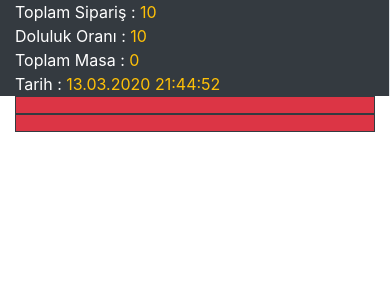
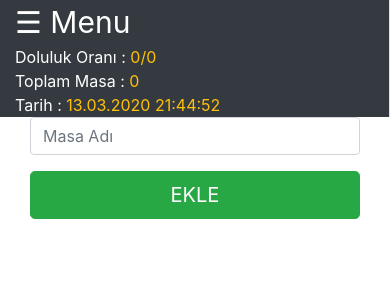
Before and after one commit to intrapol/balikoto, a PHP site: page /masaeklesil.php in a window 390 px wide. Shown: the top 300 px of the page. Run offline with PHP 8.4, Linux system fonts and the light colour scheme; data that the repository does not hold is empty.

Commit message:
masa ekle sil eklendi yeni gizli  menü eklendi

```diff
--- /dev/null
+++ b/fonksiyon/kaynak.php
@@ -0,0 +1,2 @@
+<script src="dosya/jqu.js"></script>
+    <link rel="stylesheet" href="dosya/boost.css">
--- /dev/null
+++ b/fonksiyon/menu.php
@@ -0,0 +1,81 @@
+<html>
+<?php include 'kaynak.php' ?>
+<head>
+<meta name="viewport" content="width=device-width, initial-scale=1">
+<style>
+.sidenav {
+  height: 100%;
+  width: 0; /*Genişliği javascriptle değiştir*/
+  position: fixed;
+  z-index: 1;
+  top: 0;
+  left: 0;
+  background-color: #111;
+  overflow-x: hidden; /*Yatay kaydırmayı devre dışı bırak */
+  transition: 0.5s;/* Sidenav'da kaymaya 0,5 saniye geçiş efekti */
+  padding-top: 60px; /*İçeriği üstten 60 piksel yerleştirin */
+}
+
+.sidenav a {
+  padding: 8px 8px 8px 32px;
+  text-decoration: none;
+  font-size: 25px;
+  color: #818181;
+  display: block;
+  transition: 0.3s;
+}
+/*Menüler üzerine gelince  renklerini değiştirin */
+
+.sidenav a:hover {
+  color: #f1f1f1;
+}
+/*Kapat düğmesini konumlandırın ve stillendirin (sağ üst köşe) */
+
+.sidenav .closebtn {
+  position: absolute;
+  top: 0;
+  right: 25px;
+  font-size: 36px;
+  margin-left: 50px;
+}
+/* Yüksekliğin 450 pikselden az olduğu daha küçük ekranlarda,
+sidenav stilini değiştirin
+(daha az dolgu ve daha küçük bir yazı tipi boyutu) */
+
+@media screen and (max-height: 450px) {
+  .sidenav {padding-top: 15px;}
+  .sidenav a {font-size: 18px;}
+}
+</style>
+</head>
+<body>
+
+<div id="YanMenu" class="sidenav">
+  <a href="javascript:void(0)" class="closebtn" onclick="closeNav()">
+
+  &times;</a>
+
+  <a href="masalar.php">Masalar</a>
+  <a href="masaeklesil.php">Masa sil/ekle</a>
+  <a href="#">HTML</a>
+  </div>
+
+
+<span style="font-size:30px;cursor:pointer"  onclick="openNav()">
+&#9776; Menu
+</span>
+
+<!-- javascript ile menuyu açma kapatma -->
+
+<script>
+function openNav() {
+  document.getElementById("YanMenu").style.width = "250px";
+}
+
+function closeNav() {
+  document.getElementById("YanMenu").style.width = "0";
+}
+</script>
+
+</body>
+</html>
--- /dev/null
+++ b/fonksiyon/ust.php
@@ -0,0 +1,7 @@
+<div class="container-fluid "  id="rows">
+<div class="row table-dark">
+<div class="col-md-3  border-right " id="rows"><?php include 'fonksiyon/menu.php';?></div>
+<div class="col-md-3  border-right"id="rows">Doluluk Oranı : <a class="text-warning"><?php include 'masatoplam.php';  ?>/0</a></div>
+<div class="col-md-3  border-right"id="rows">Toplam Masa : <a class="text-warning"><?php include 'masatoplam.php';  ?></a></div>
+<div class="col-md-3  border-right"id="rows">Tarih :  <a class="text-warning"><?php echo date('d.m.Y H:i:s'); ?></a></div>
+</div>
--- a/masaeklesil.php
+++ b/masaeklesil.php
@@ -12,21 +12,54 @@
 </script>
     <meta charset="UTF-8">
     <meta name="viewport" content="width=device-width, initial-scale=1.0">
-    <script src="dosya/jqu.js"></script>
-    <link rel="stylesheet" href="dosya/boost.css">
+    <?php
+    include 'fonksiyon/kaynak.php';
+    ?>
     <title>MASA EKLE/SİL SAYFASI </title>
 </head>
 <body>
-<div class="container-fluid " id="rows">
-<div class="row table-dark">
-<div class="col-md-3  border-right " id="rows">Toplam Sipariş :  <a class="text-warning">10</a></div>
-<div class="col-md-3  border-right"id="rows">Doluluk Oranı : <a class="text-warning">10</a></div>
-<div class="col-md-3  border-right"id="rows">Toplam Masa : <a class="text-warning"><?php include 'fonksiyon/masatoplam.php';  ?></a></div>
-<div class="col-md-3  border-right"id="rows">Tarih :  <a class="text-warning"><?php echo date('d.m.Y H:i:s'); ?></a></div>
+<?php
+include 'fonksiyon/ust.php'
+?>
+<?php
+require 'fonksiyon/fonksiyon.php';
+$sql="SELECT * FROM masalar";
+$sorgu=mysqli_query($db,$sql);
+    while ( $sonuc=mysqli_fetch_assoc($sorgu))   :
+        // veri tabanından masaları çekme
+        echo '<center>
+        <a class="btn btn-primary btn-lg active" role="button" aria-pressed="true">'.$sonuc["ad"].'</a>
 
-</div>
-    <div class="col-md-5 border border-dark bg-danger mx-auto p-2 text-center text-white" id="masa"></div>
-    <div class="col-md-5 border border-dark bg-danger mx-auto p-2 text-center text-white" id="masa"></div>
+        <a href="masaeklesil.php?id='.$sonuc["id"].'" class="btn btn-danger btn-lg active" role="button" aria-pressed="true">SİL</a>
+        </center>
+        <br>';
+
+    endwhile;
+    if(isset($_GET["id"])){
+        $sql = 'DELETE FROM `masalar`
+        WHERE `id` = '.$_GET["id"].';';
+        mysqli_query($db,$sql);
+        header("Location:masaeklesil.php");
+
+    }
+    if(isset($_GET["masa"])){
+    $masa=$_GET["masa"];
+        $sqll = "INSERT INTO `masalar` (`ad`)
+        VALUES ('$masa');";
+        mysqli_query($db, $sqll);
+        header("Location:masaeklesil.php");
+
+    }
+?>
+<div class="col-md-3 mx-auto">
+    <form  method="get">
+      <input type="text" id="" class="form-control" name="masa" placeholder="Masa Adı" autocomplete="off">
+     <div class="checkbox mb-3">
+  </div>
+  <button class="btn btn-lg btn-success btn-block" type="submit">EKLE</button>
+  </form>
+  </div>
+
 
 </body>
 </html>
--- /dev/null
+++ b/veritabanıkomutları.txt
@@ -0,0 +1,4 @@
+CREATE TABLE `masalar` (
+  `id` int NOT NULL,
+  `ad` varchar(200) COLLATE 'utf8_turkish_ci' NOT NULL
+) COLLATE 'utf8_turkish_ci';
```
Also changed, not shown: masa.php (+3 -7 lines), masalar.php (+4 -8 lines), urunekle.php (+3 -8 lines).
